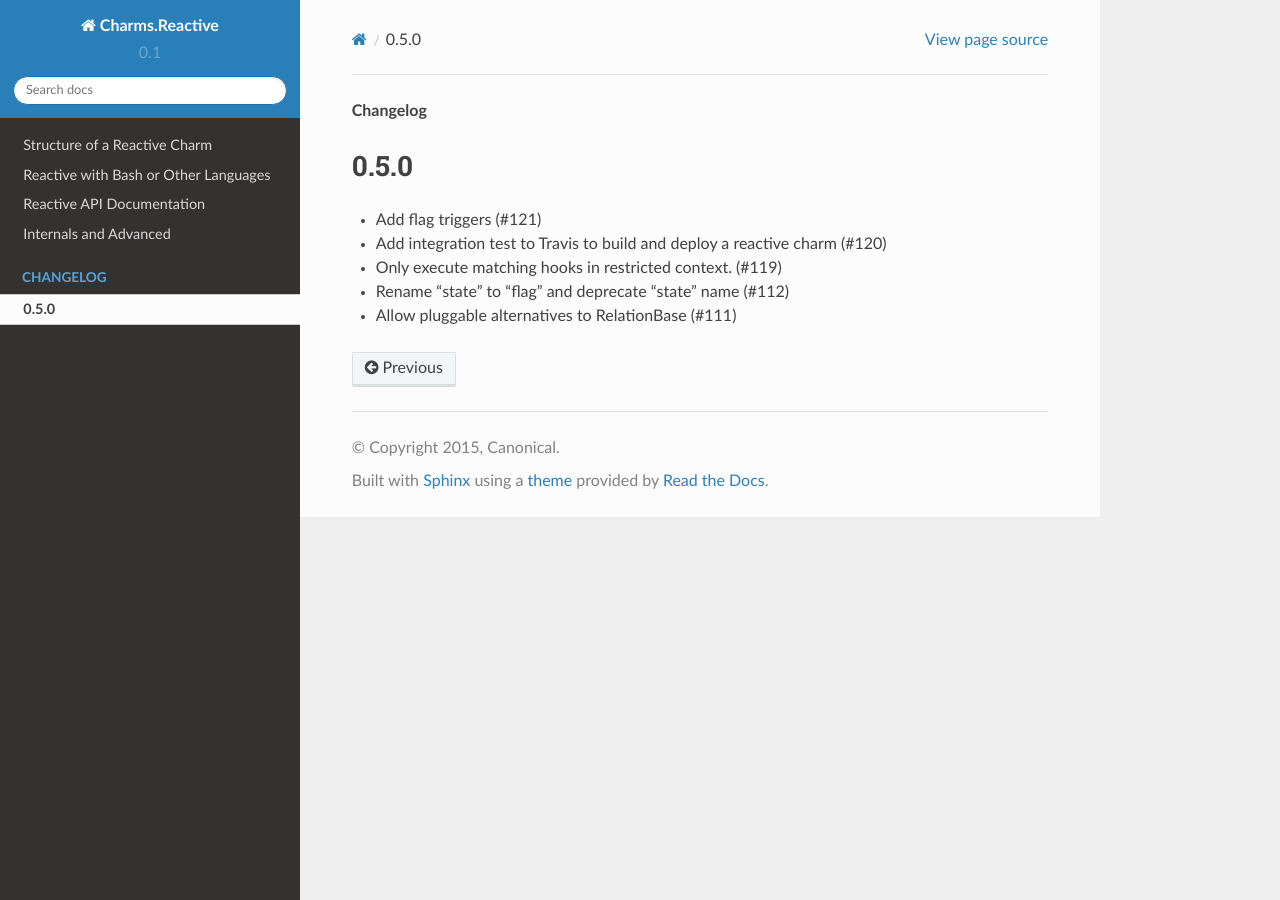
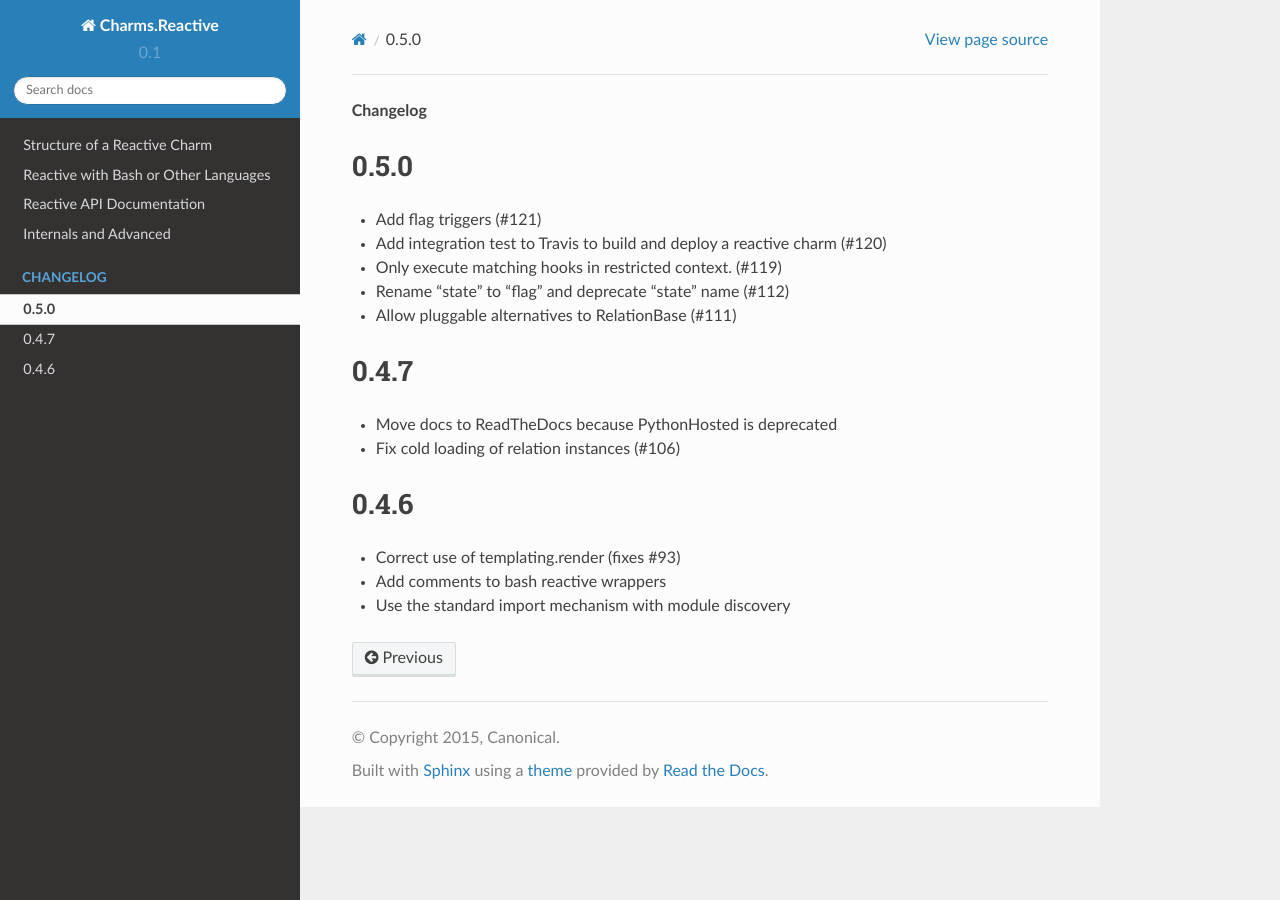
Before and after one commit to canonical/charms.reactive, a Sphinx documentation site: the page built from docs/changelog.rst, in a window 1280 px wide. Built offline with Sphinx 7.4.7 and the Read the Docs theme 2.0.0, drawn with Linux system fonts in a browser that asks for light colours; pages that are not in the unit, such as notebooks, are missing from menus.

Commit message:
Add some historical data to changelog

```diff
--- a/docs/changelog.rst
+++ b/docs/changelog.rst
@@ -8,3 +8,16 @@
 * Only execute matching hooks in restricted context. (#119)
 * Rename "state" to "flag" and deprecate "state" name (#112)
 * Allow pluggable alternatives to RelationBase (#111)
+
+0.4.7
+^^^^^
+
+* Move docs to ReadTheDocs because PythonHosted is deprecated
+* Fix cold loading of relation instances (#106)
+
+0.4.6
+^^^^^
+
+* Correct use of templating.render (fixes #93)
+* Add comments to bash reactive wrappers
+* Use the standard import mechanism with module discovery
```
